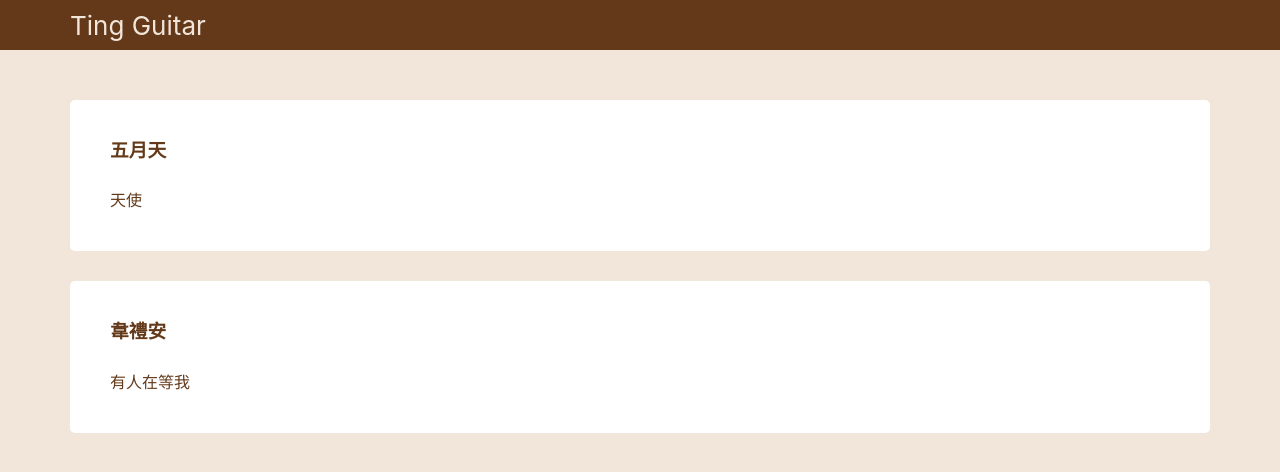
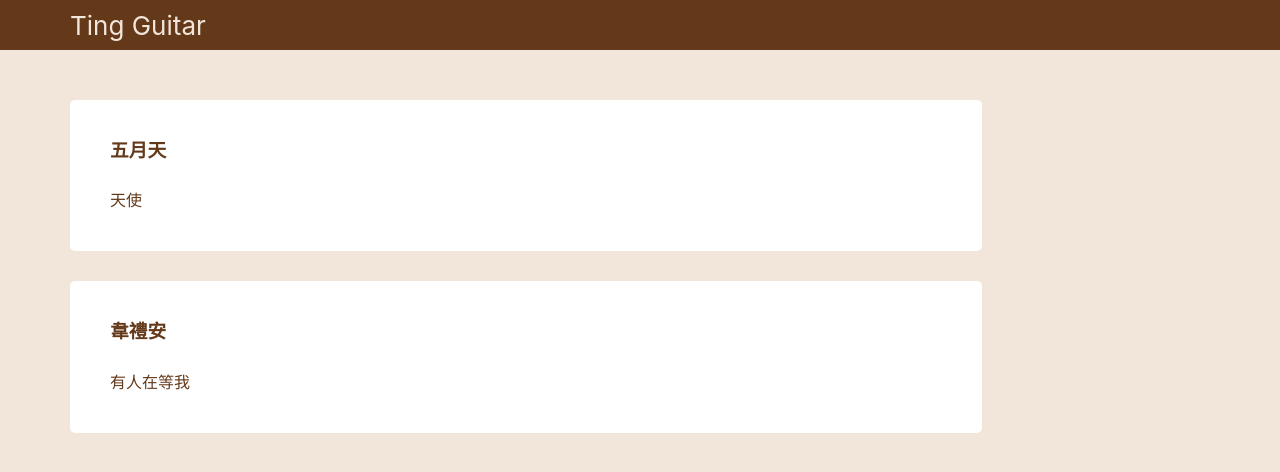
Before and after one commit to ting-ting-ting/ting-guitar, a React (Create React App) app: page / in a window 1280 px wide. Shown: the top 472 px of the page. Built offline with nearby package versions, Linux system fonts and the light colour scheme; what @react-pdf/renderer would draw is missing.

Commit message:
add nav section

```diff
--- a/src/HomePage/index.jsx
+++ b/src/HomePage/index.jsx
@@ -13,6 +13,7 @@ const HomePage = () => {
 
   return (
     <div className="home-page">
+      <div className="section-wrapper">
         {Object.keys(tabsAfterGroup).map(singer => (
           <div className="tab-section">
             <h3 className="singer">{singer}</h3>
@@ -26,6 +27,10 @@ const HomePage = () => {
           </div>
         ))}
       </div>
+      <div className="nav-wrapper">
+
+      </div>
+    </div>
   );
 };
 
--- a/src/HomePage/index.scss
+++ b/src/HomePage/index.scss
@@ -1,4 +1,10 @@
 .home-page {
+  display: flex;
+  justify-content: flex-start;
+  align-items: flex-start;
+
+  .section-wrapper {
+    flex: 4;
     .tab-section {
       padding: 40px;
       background-color: #FFF;
@@ -25,3 +31,8 @@
       }
     }
   }
+
+  .nav-wrapper {
+    flex: 1;
+  }
+}
```
Lines whose indentation alone changed are shown as unchanged.
